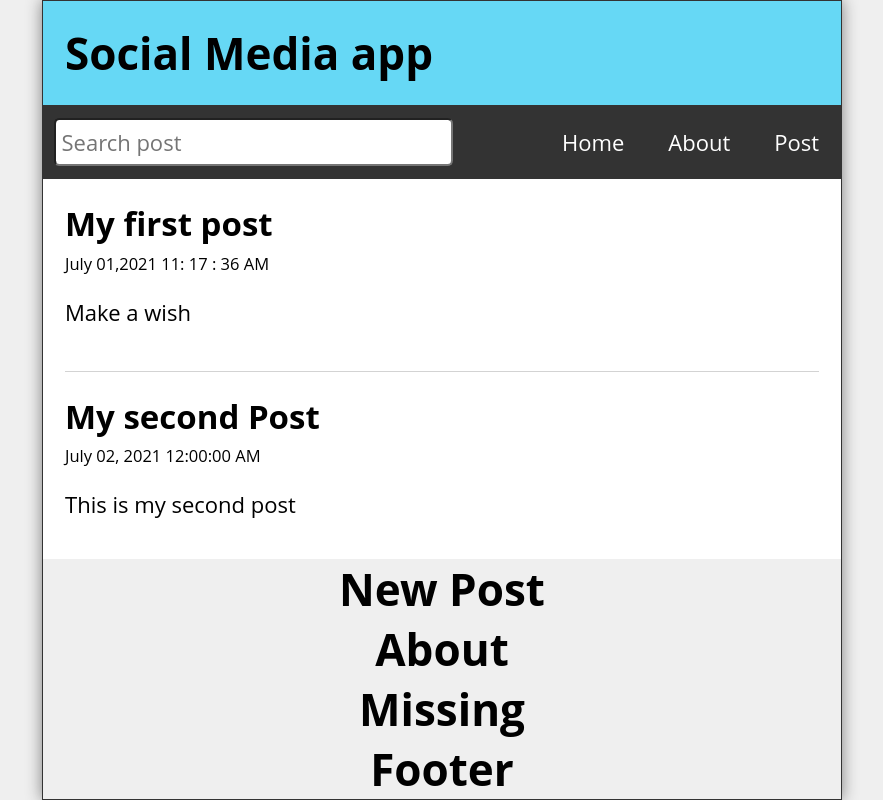
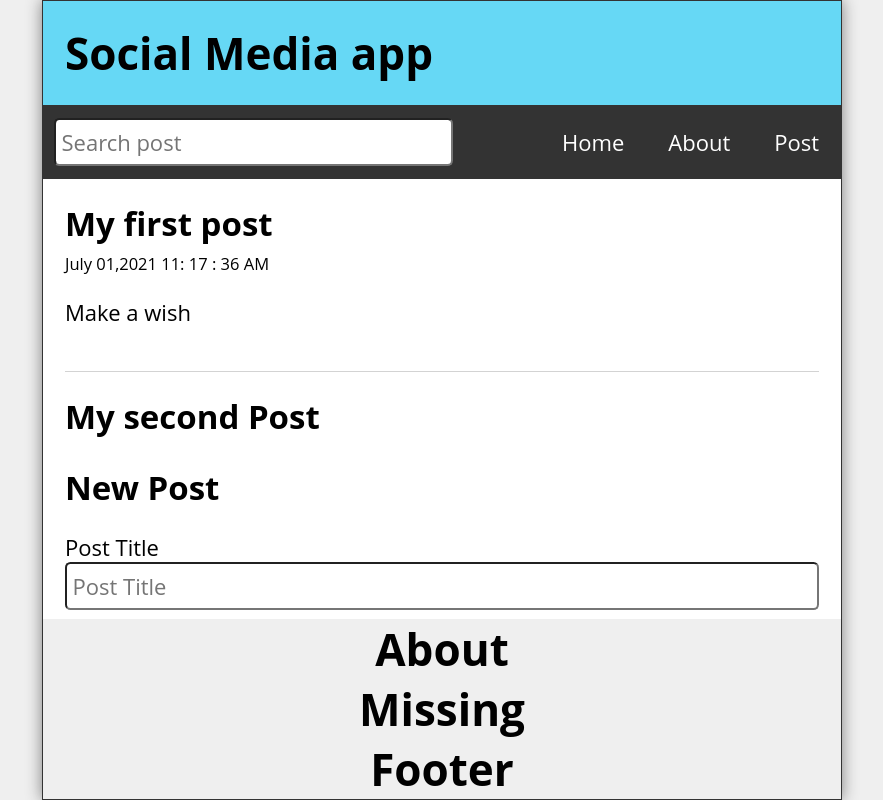
Before and after one commit to Daveram1714/Socialmedia-app, a React (Create React App) app: page / in a window 1280 px wide. Shown: the whole page, without its empty margins (198-1081 px from the left). Built offline with nearby package versions, Linux system fonts and the light colour scheme.

Commit message:
HandelSubmit and NewPost TimeLine : 7.57.46

```diff
--- a/package.json
+++ b/package.json
@@ -6,6 +6,7 @@
     "@testing-library/jest-dom": "^5.17.0",
     "@testing-library/react": "^13.4.0",
     "@testing-library/user-event": "^13.5.0",
+    "date-format": "^4.0.14",
     "react": "^18.3.1",
     "react-dom": "^18.3.1",
     "react-router-dom": "^6.26.2",
--- a/src/App.js
+++ b/src/App.js
@@ -7,6 +7,8 @@
 import About from './About'
 import Missing from './Missing'
 import Footer from './Footer'
+import {format} from 'date-format'
+
 
 const App = () => {
   const[posts,setPosts] = useState([
@@ -44,6 +46,26 @@
 
 const[search,setSearch] =useState('')
 const[searchResults,setSearchResults] = useState([])
+const[postTitle,setPostTitle] = useState()
+const[postBody,setPostBody] = useState()
+const handelSubmit = (e) => {
+  e.preventDefault()
+  const id = posts.length ? posts[posts.length -1 ].id +1 : 1 ;
+  const datetime = format(new Date() , "MMMM dd, YYYY pp")
+  const newpost = {
+    id : id,
+    title : postTitle,
+    datetime :datetime,
+    body : postBody
+  }
+  const allpost = [...posts,newpost];
+  setPosts(allpost)
+  setPostTitle('')
+  setPostBody('')
+  navigator('/')
+}
+
+
 return(
   <div className='App'>
 
@@ -57,7 +79,13 @@
         <Home
         posts= {posts}
        />
-        <NewPost />
+        <NewPost
+        postTitle = {postTitle}
+        postBody = {postBody}
+        setPostTitle ={setPostTitle}
+        setPostBody = {setPostBody}
+        handelSubmit={ handelSubmit}
+        />
         <PostPage />
         <About />
         <Missing />
--- a/src/NewPost.js
+++ b/src/NewPost.js
@@ -1,9 +1,31 @@
 import React from 'react'
 
-const NewPost = () => {
+const NewPost = ({postTitle,postBody,setPostTitle,setPostBody,handelSubmit}) => {
   return (
-    <main>
-        <h1>New Post</h1>
+    <main className='NewPost'>
+      <h2>New Post</h2>
+      <form className='newPostForm'  onSubmit={handelSubmit}>
+        <label>Post Title</label>
+        <input
+          id = "postTitle"
+          type = 'text'
+          required
+          placeholder = "Post Title"
+          value = {postTitle}
+          onchange = {(e) => setPostTitle(e.target.value)}
+          />
+
+          <label>Post :</label>
+          <textarea
+            id='postBody'
+            type='text'
+            value = {postBody}
+            onchange = {(e) => setPostBody(e.target.value)}
+            />
+
+            <button type='submit'> submit</button>
+      </form>
+
     </main>
 )
 }
```
Also changed, not shown: 1 other file (tests, documents, lock files or other folders).
